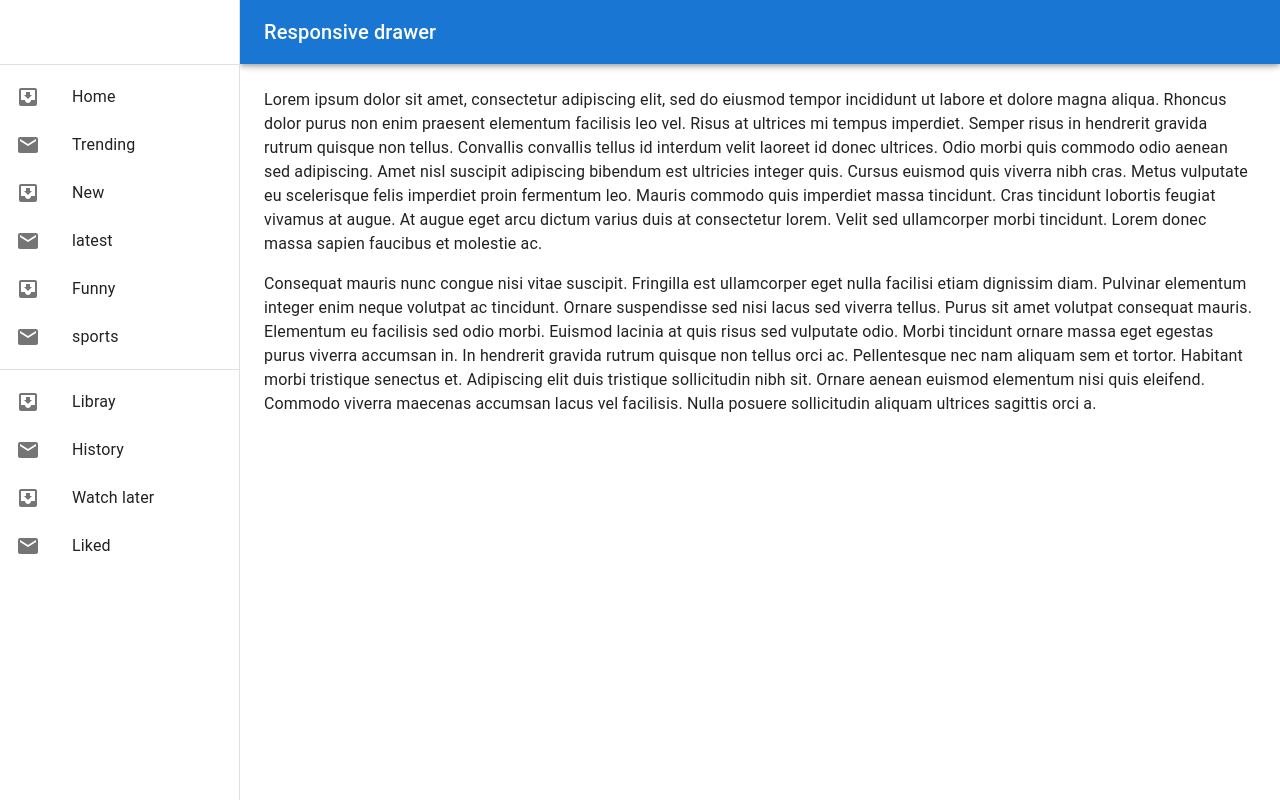
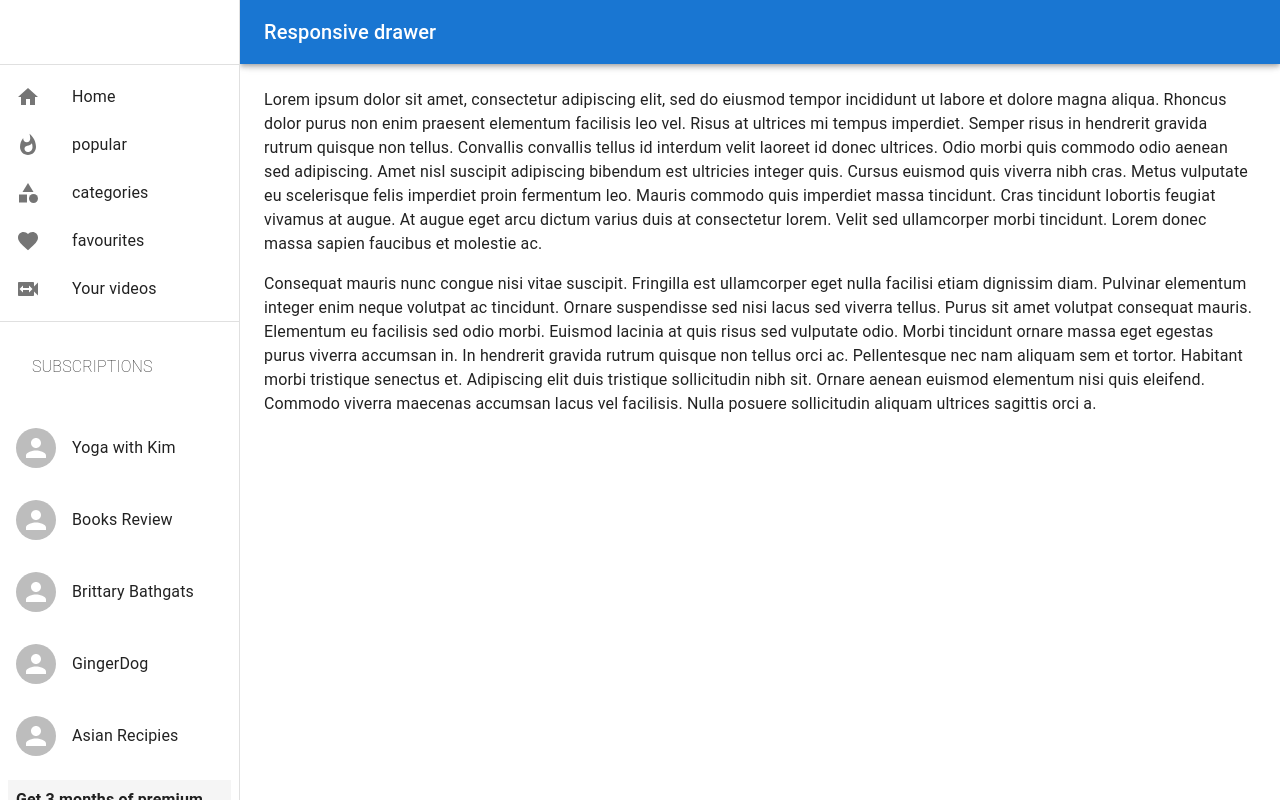
Before and after one commit to X-maker-cpu/bit, a Next.js app: page /categories in a window 1280 px wide. Built offline with nearby package versions, Linux system fonts and the light colour scheme.

Commit message:
tamplalet

```diff
--- a/pages/categories.js
+++ b/pages/categories.js
@@ -1,22 +1,25 @@
-import * as React from 'react';
-import PropTypes from 'prop-types';
-import AppBar from '@mui/material/AppBar';
-import Box from '@mui/material/Box';
-import CssBaseline from '@mui/material/CssBaseline';
-import Divider from '@mui/material/Divider';
-import Drawer from '@mui/material/Drawer';
-import IconButton from '@mui/material/IconButton';
-import InboxIcon from '@mui/icons-material/MoveToInbox';
-import List from '@mui/material/List';
-import ListItem from '@mui/material/ListItem';
-import ListItemButton from '@mui/material/ListItemButton';
-import ListItemIcon from '@mui/material/ListItemIcon';
-import ListItemText from '@mui/material/ListItemText';
-import MailIcon from '@mui/icons-material/Mail';
-import MenuIcon from '@mui/icons-material/Menu';
-import Toolbar from '@mui/material/Toolbar';
-import Typography from '@mui/material/Typography';
-
+import * as React from "react";
+import PropTypes from "prop-types";
+import AppBar from "@mui/material/AppBar";
+import Box from "@mui/material/Box";
+import CssBaseline from "@mui/material/CssBaseline";
+import Divider from "@mui/material/Divider";
+import Drawer from "@mui/material/Drawer";
+import IconButton from "@mui/material/IconButton";
+import HomeIcon from "@mui/icons-material/Home";
+import WhatshotIcon from '@mui/icons-material/Whatshot';
+import CategoryIcon from '@mui/icons-material/Category';
+import FavoriteIcon from '@mui/icons-material/Favorite';
+import SwitchVideoIcon from '@mui/icons-material/SwitchVideo';
+import List from "@mui/material/List";
+import ListItem from "@mui/material/ListItem";
+import ListItemButton from "@mui/material/ListItemButton";
+import ListItemIcon from "@mui/material/ListItemIcon";
+import ListItemText from "@mui/material/ListItemText";
+import MenuIcon from "@mui/icons-material/Menu";
+import Toolbar from "@mui/material/Toolbar";
+import Typography from "@mui/material/Typography";
+import { Avatar } from "@mui/material";
 const drawerWidth = 240;
 
 function ResponsiveDrawer(props) {
@@ -32,38 +35,125 @@ function ResponsiveDrawer(props) {
       <Toolbar />
       <Divider />
       <List>
-
-        {['Home', 'Trending', 'New', 'latest','Funny','sports'].map((text, index) => (
-          <ListItem key={text} disablePadding>
+        {/* home */}
+        <ListItem disablePadding>
           <ListItemButton>
             <ListItemIcon>
-                {index % 2 === 0 ? <InboxIcon /> : <MailIcon />}
+              <HomeIcon />
             </ListItemIcon>
-              <ListItemText primary={text} />
+            <ListItemText primary={"Home"} />
           </ListItemButton>
         </ListItem>
-        ))}
+        {/*  trending*/}
+        <ListItem disablePadding>
+          <ListItemButton>
+            <ListItemIcon>
+              <WhatshotIcon />
+            </ListItemIcon>
+            <ListItemText primary={"popular"} />
+          </ListItemButton>
+        </ListItem>
+        <ListItem disablePadding>
+          <ListItemButton>
+            <ListItemIcon>
+              <CategoryIcon />
+            </ListItemIcon>
+            <ListItemText primary={"categories"} />
+          </ListItemButton>
+        </ListItem>
+        <ListItem disablePadding>
+          <ListItemButton>
+            <ListItemIcon>
+              <FavoriteIcon />
+            </ListItemIcon>
+            <ListItemText primary={"favourites"} />
+          </ListItemButton>
+        </ListItem>
+        <ListItem disablePadding>
+          <ListItemButton>
+            <ListItemIcon>
+              <SwitchVideoIcon />
+            </ListItemIcon>
+            <ListItemText primary={"Your videos"} />
+          </ListItemButton>
+        </ListItem>
       </List>
       <Divider />
+      <Typography variant="h6" FontFamily={"robot"} fontWeight={"50"} fontSize={"1rem"} padding={"2rem"}>SUBSCRIPTIONS</Typography>
+
       <List>
-        {['Libray', 'History', 'Watch later','Liked'].map((text, index) => (
-          <ListItem key={text} disablePadding>
+      <ListItem disablePadding>
           <ListItemButton>
             <ListItemIcon>
-                {index % 2 === 0 ? <InboxIcon /> : <MailIcon />}
+              <Avatar/>
             </ListItemIcon>
-              <ListItemText primary={text} />
+
+            <ListItemText primary={"Yoga with Kim"} />
           </ListItemButton>
         </ListItem>
-        ))}
       </List>
+      <List>
+      <ListItem disablePadding>
+          <ListItemButton>
+            <ListItemIcon>
+              <Avatar/>
+            </ListItemIcon>
+
+            <ListItemText primary={"Books Review"} />
+          </ListItemButton>
+        </ListItem>
+      </List>
+      <List>
+      <ListItem disablePadding>
+          <ListItemButton>
+            <ListItemIcon>
+              <Avatar/>
+            </ListItemIcon>
+
+            <ListItemText primary={"Brittary Bathgats"} />
+          </ListItemButton>
+        </ListItem>
+      </List>
+      <List>
+      <ListItem disablePadding>
+          <ListItemButton>
+            <ListItemIcon>
+              <Avatar/>
+            </ListItemIcon>
+
+            <ListItemText primary={"GingerDog"} />
+          </ListItemButton>
+        </ListItem>
+      </List>
+      <List>
+      <ListItem disablePadding>
+          <ListItemButton>
+            <ListItemIcon>
+              <Avatar/>
+            </ListItemIcon>
+
+            <ListItemText primary={"Asian Recipies"} />
+          </ListItemButton>
+        </ListItem>
+      </List>
+  <Box sx={{
+    m:1,
+    p:1,
+    backgroundColor:"whitesmoke"
+  }}>
+    <Typography variant="body1" fontWeight={700} >Get 3 months of premium for free</Typography>
+    <Typography variant="caption">Enjoy ad-free content,offline watching and more</Typography>
+
+  </Box>
     </div>
   );
 
-  const container = window !== undefined ? () => window().document.body : undefined;
+
+  const container =
+    window !== undefined ? () => window().document.body : undefined;
 
   return (
-    <Box sx={{ display: 'flex' }}>
+    <Box sx={{ display: "flex" }}>
       <CssBaseline />
       <AppBar
         position="fixed"
@@ -78,16 +168,14 @@ function ResponsiveDrawer(props) {
             aria-label="open drawer"
             edge="start"
             onClick={handleDrawerToggle}
-            sx={{ mr: 2, display: { sm: 'none' } }}
+            sx={{ mr: 2, display: { sm: "none" } }}
           >
             <MenuIcon />
           </IconButton>
           <Box>
-
             <Typography variant="h6" noWrap component="div">
               Responsive drawer
             </Typography>
-
           </Box>
         </Toolbar>
       </AppBar>
@@ -106,8 +194,11 @@ function ResponsiveDrawer(props) {
             keepMounted: true, // Better open performance on mobile.
           }}
           sx={{
-            display: { xs: 'block', sm: 'none' },
-            '& .MuiDrawer-paper': { boxSizing: 'border-box', width: drawerWidth },
+            display: { xs: "block", sm: "none" },
+            "& .MuiDrawer-paper": {
+              boxSizing: "border-box",
+              width: drawerWidth,
+            },
           }}
         >
           {/*  */}
@@ -116,8 +207,11 @@ function ResponsiveDrawer(props) {
         <Drawer
           variant="permanent"
           sx={{
-            display: { xs: 'none', sm: 'block' },
-            '& .MuiDrawer-paper': { boxSizing: 'border-box', width: drawerWidth },
+            display: { xs: "none", sm: "block" },
+            "& .MuiDrawer-paper": {
+              boxSizing: "border-box",
+              width: drawerWidth,
+            },
           }}
           open
         >
@@ -126,33 +220,39 @@ function ResponsiveDrawer(props) {
       </Box>
       <Box
         component="main"
-        sx={{ flexGrow: 1, p: 3, width: { sm: `calc(100% - ${drawerWidth}px)` } }}
+        sx={{
+          flexGrow: 1,
+          p: 3,
+          width: { sm: `calc(100% - ${drawerWidth}px)` },
+        }}
       >
         <Toolbar />
         <Typography paragraph>
-          Lorem ipsum dolor sit amet, consectetur adipiscing elit, sed do eiusmod
-          tempor incididunt ut labore et dolore magna aliqua. Rhoncus dolor purus non
-          enim praesent elementum facilisis leo vel. Risus at ultrices mi tempus
-          imperdiet. Semper risus in hendrerit gravida rutrum quisque non tellus.
-          Convallis convallis tellus id interdum velit laoreet id donec ultrices.
-          Odio morbi quis commodo odio aenean sed adipiscing. Amet nisl suscipit
-          adipiscing bibendum est ultricies integer quis. Cursus euismod quis viverra
-          nibh cras. Metus vulputate eu scelerisque felis imperdiet proin fermentum
-          leo. Mauris commodo quis imperdiet massa tincidunt. Cras tincidunt lobortis
-          feugiat vivamus at augue. At augue eget arcu dictum varius duis at
-          consectetur lorem. Velit sed ullamcorper morbi tincidunt. Lorem donec massa
-          sapien faucibus et molestie ac.
+          Lorem ipsum dolor sit amet, consectetur adipiscing elit, sed do
+          eiusmod tempor incididunt ut labore et dolore magna aliqua. Rhoncus
+          dolor purus non enim praesent elementum facilisis leo vel. Risus at
+          ultrices mi tempus imperdiet. Semper risus in hendrerit gravida rutrum
+          quisque non tellus. Convallis convallis tellus id interdum velit
+          laoreet id donec ultrices. Odio morbi quis commodo odio aenean sed
+          adipiscing. Amet nisl suscipit adipiscing bibendum est ultricies
+          integer quis. Cursus euismod quis viverra nibh cras. Metus vulputate
+          eu scelerisque felis imperdiet proin fermentum leo. Mauris commodo
+          quis imperdiet massa tincidunt. Cras tincidunt lobortis feugiat
+          vivamus at augue. At augue eget arcu dictum varius duis at consectetur
+          lorem. Velit sed ullamcorper morbi tincidunt. Lorem donec massa sapien
+          faucibus et molestie ac.
         </Typography>
         <Typography paragraph>
-          Consequat mauris nunc congue nisi vitae suscipit. Fringilla est ullamcorper
-          eget nulla facilisi etiam dignissim diam. Pulvinar elementum integer enim
-          neque volutpat ac tincidunt. Ornare suspendisse sed nisi lacus sed viverra
-          tellus. Purus sit amet volutpat consequat mauris. Elementum eu facilisis
-          sed odio morbi. Euismod lacinia at quis risus sed vulputate odio. Morbi
-          tincidunt ornare massa eget egestas purus viverra accumsan in. In hendrerit
-          gravida rutrum quisque non tellus orci ac. Pellentesque nec nam aliquam sem
-          et tortor. Habitant morbi tristique senectus et. Adipiscing elit duis
-          tristique sollicitudin nibh sit. Ornare aenean euismod elementum nisi quis
+          Consequat mauris nunc congue nisi vitae suscipit. Fringilla est
+          ullamcorper eget nulla facilisi etiam dignissim diam. Pulvinar
+          elementum integer enim neque volutpat ac tincidunt. Ornare suspendisse
+          sed nisi lacus sed viverra tellus. Purus sit amet volutpat consequat
+          mauris. Elementum eu facilisis sed odio morbi. Euismod lacinia at quis
+          risus sed vulputate odio. Morbi tincidunt ornare massa eget egestas
+          purus viverra accumsan in. In hendrerit gravida rutrum quisque non
+          tellus orci ac. Pellentesque nec nam aliquam sem et tortor. Habitant
+          morbi tristique senectus et. Adipiscing elit duis tristique
+          sollicitudin nibh sit. Ornare aenean euismod elementum nisi quis
           eleifend. Commodo viverra maecenas accumsan lacus vel facilisis. Nulla
           posuere sollicitudin aliquam ultrices sagittis orci a.
         </Typography>
@@ -160,7 +260,6 @@ function ResponsiveDrawer(props) {
     </Box>
   );
 }
-
 
 ResponsiveDrawer.propTypes = {
   /**
```
Lines whose indentation alone changed are shown as unchanged.
